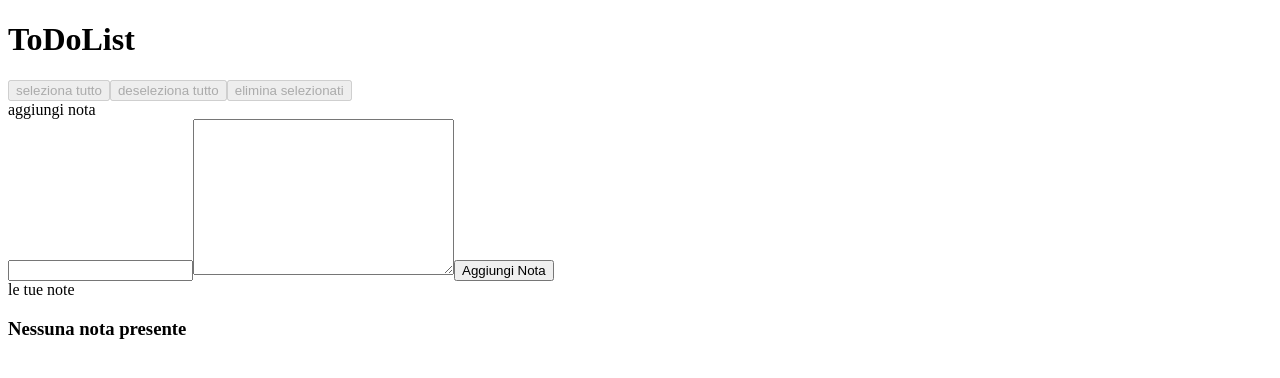
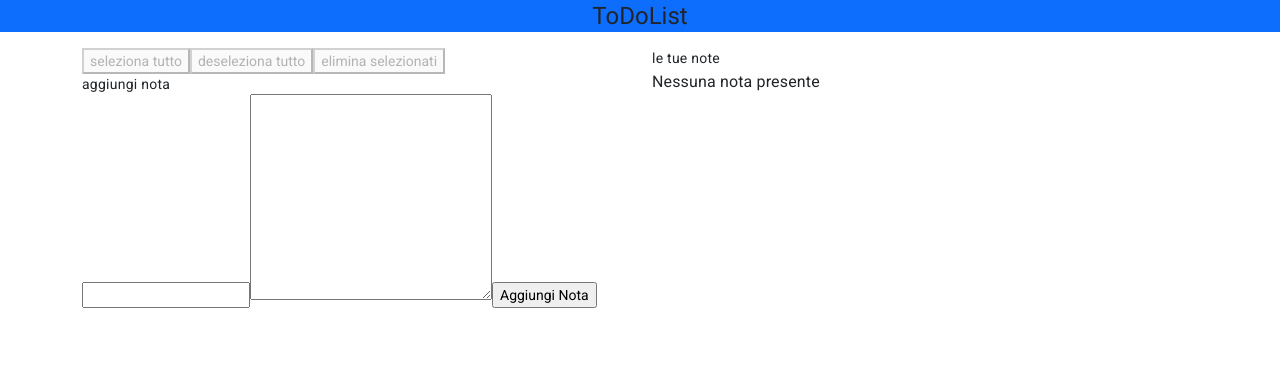
Before and after one commit to Angeloamenta/todolist-tw, an Angular app: page / in a window 1280 px wide. Shown: the top 378 px of the page. Built offline with nearby package versions, Linux system fonts and the light colour scheme.

Commit message:
start graphics

```diff
--- a/angular.json
+++ b/angular.json
@@ -28,6 +28,7 @@
               "src/assets"
             ],
             "styles": [
+              "@angular/material/prebuilt-themes/deeppurple-amber.css",
               "src/styles.css"
             ],
             "scripts": []
@@ -90,6 +91,7 @@
               "src/assets"
             ],
             "styles": [
+              "@angular/material/prebuilt-themes/deeppurple-amber.css",
               "src/styles.css"
             ],
             "scripts": []
--- a/package.json
+++ b/package.json
@@ -11,13 +11,16 @@
   "private": true,
   "dependencies": {
     "@angular/animations": "^16.0.0",
+    "@angular/cdk": "^16.1.4",
     "@angular/common": "^16.0.0",
     "@angular/compiler": "^16.0.0",
     "@angular/core": "^16.0.0",
     "@angular/forms": "^16.0.0",
+    "@angular/material": "^16.1.4",
     "@angular/platform-browser": "^16.0.0",
     "@angular/platform-browser-dynamic": "^16.0.0",
     "@angular/router": "^16.0.0",
+    "bootstrap": "^5.3.0",
     "rxjs": "~7.8.0",
     "tslib": "^2.3.0",
     "zone.js": "~0.13.0"
--- a/src/app/app.component.html
+++ b/src/app/app.component.html
@@ -1,4 +1,9 @@
 <app-header></app-header>
+
+<div class="container">
+    <div class="row">
+        <!-- section sx -->
+        <div class="col-6">
             <div>
                 <app-globalbuttons></app-globalbuttons>
             </div>
@@ -6,6 +11,10 @@
                 aggiungi nota
             </div>
             <app-input></app-input>
+        </div>
+
+        <!-- section dx -->
+        <div class="col-6">
             <div>
                 le tue note
             </div>
@@ -18,3 +27,7 @@
             <div *ngIf="notebase.length >= 1">
                 <app-note></app-note>
             </div>
+
+        </div>
+    </div>
+</div>
--- a/src/app/components/header/header.component.html
+++ b/src/app/components/header/header.component.html
@@ -1,4 +1,4 @@
-<header>
+<header class="text-center bg-primary">
     <h1>
         ToDoList
     </h1>
--- a/src/app/service/notes.service.ts
+++ b/src/app/service/notes.service.ts
@@ -1,4 +1,5 @@
 import { Injectable, OnInit } from '@angular/core';
+import { Note } from '../model/note';
 
 @Injectable({
   providedIn: 'root'
@@ -8,19 +9,11 @@
   constructor() { }
 
 
-  // notes: {name:string, note:string, checked:boolean}[] = []
 
-  // notes= [
-  //   {name: "Angelo", note: "bla bla", checked: false, edit:false},
-  //   {name: "Ang", note: "bla ", checked: false, edit:false}
-  // ]
-
-  notes:{name:string, text:string, checked:boolean, edit:boolean, empty:boolean ,exist:boolean}[] = []
+  notes:Note[] = []
 
 ngOnInit() {
   console.log(this.notes);
-
-
 }
 
 }
--- a/src/index.html
+++ b/src/index.html
@@ -6,8 +6,11 @@
   <base href="/">
   <meta name="viewport" content="width=device-width, initial-scale=1">
   <link rel="icon" type="image/x-icon" href="favicon.ico">
+  <link rel="preconnect" href="https://fonts.gstatic.com">
+  <link href="https://fonts.googleapis.com/css2?family=Roboto:wght@300;400;500&display=swap" rel="stylesheet">
+  <link href="https://fonts.googleapis.com/icon?family=Material+Icons" rel="stylesheet">
 </head>
-<body>
+<body class="mat-typography">
   <app-root></app-root>
 </body>
 </html>
--- a/src/styles.css
+++ b/src/styles.css
@@ -1 +1,4 @@
 /* You can add global styles to this file, and also import other style files */
+@import "~bootstrap/dist/css/bootstrap.css";
+html, body { height: 100%; }
+body { margin: 0; font-family: Roboto, "Helvetica Neue", sans-serif; }
```
Also changed, not shown: 1 other file (tests, documents, lock files or other folders). Lines whose indentation alone changed are shown as unchanged.
